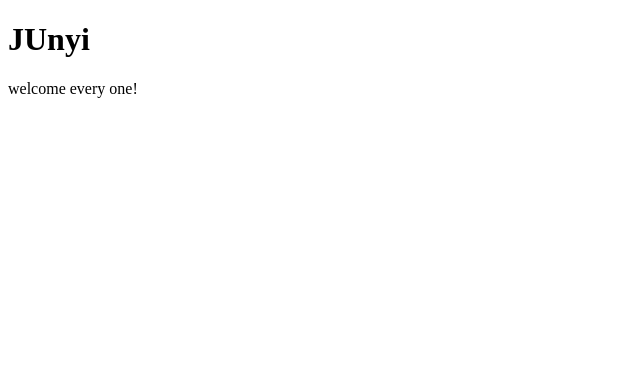
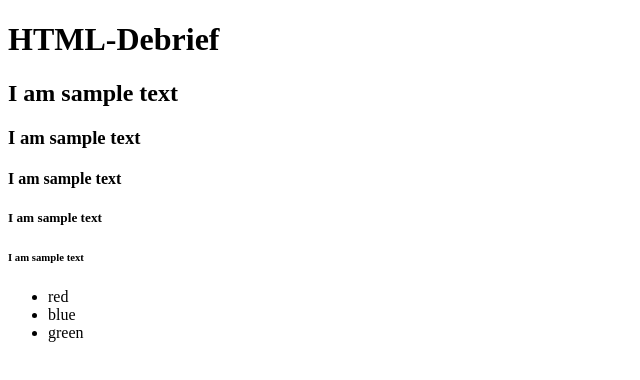
Before and after one commit to spicylobsters/HTML-Debrief, a plain HTML site: page index.html in a window 1280 px wide. Shown: the whole page, without its empty margins (0-640 px from the left). Drawn offline with Linux system fonts and the light colour scheme.

Commit message:
First commit from member two

```diff
--- a/index.html
+++ b/index.html
@@ -1,13 +1,24 @@
 <!DOCTYPE html>
 <html lang="en">
-<head>
-    <meta charset="UTF-8">
-    <meta http-equiv="X-UA-Compatible" content="IE=edge">
-    <meta name="viewport" content="width=device-width, initial-scale=1.0">
+  <head>
+    <meta charset="UTF-8" />
+    <meta http-equiv="X-UA-Compatible" content="IE=edge" />
+    <meta name="viewport" content="width=device-width, initial-scale=1.0" />
     <title>HTML-Debrief</title>
-</head>
-<body>
-    <h1>JUnyi</h1>
-    <p>welcome every one!</p>
-</body>
+  </head>
+  <body>
+    <div class="main-container"></div>
+    <h1>HTML-Debrief</h1>
+    <p></p>
+    <h2>I am sample text</h2>
+    <h3>I am sample text</h3>
+    <h4>I am sample text</h4>
+    <h5>I am sample text</h5>
+    <h6>I am sample text</h6>
+    <ul>
+      <li>red</li>
+      <li>blue</li>
+      <li>green</li>
+    </ul>
+  </body>
 </html>
```
